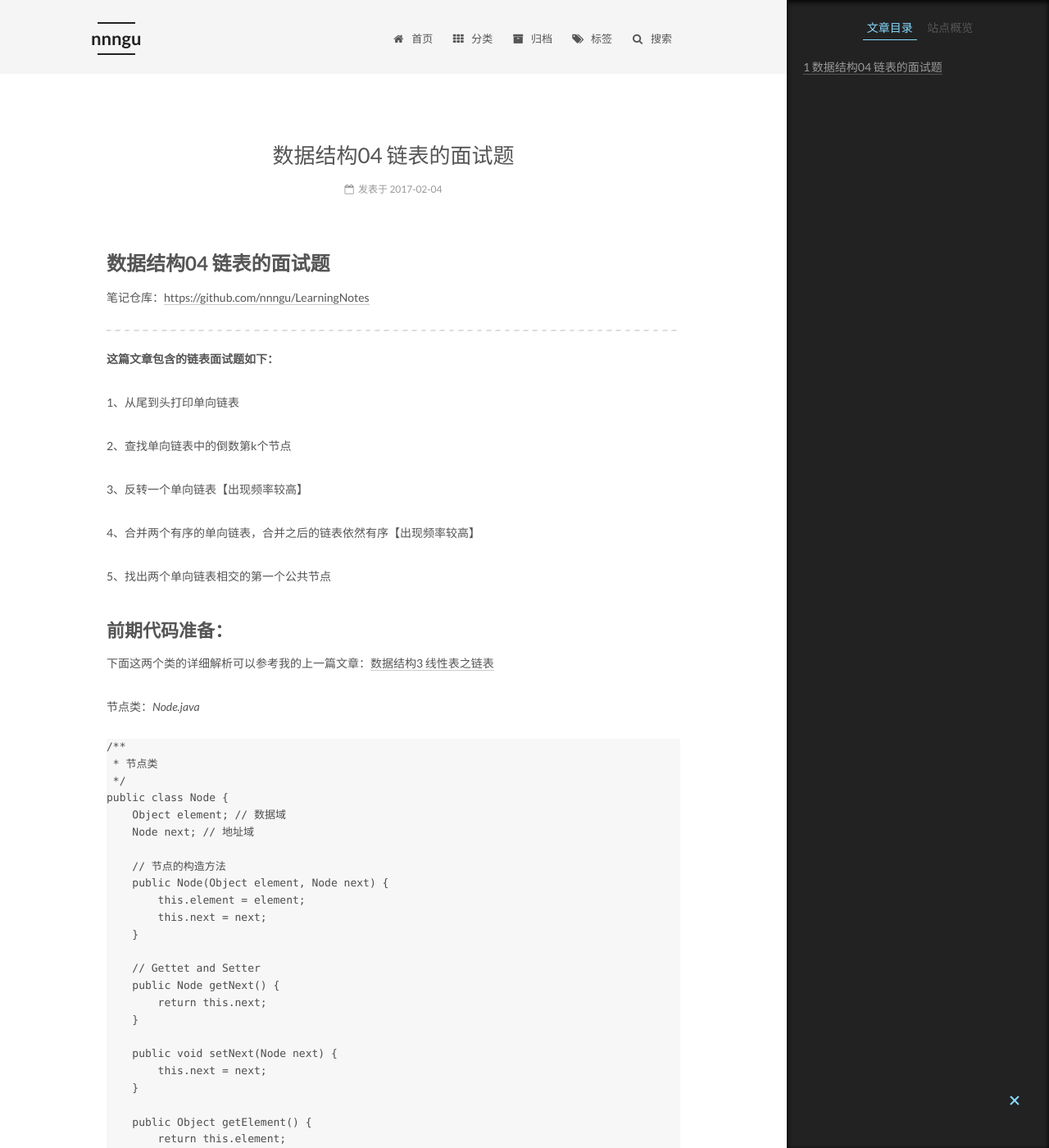
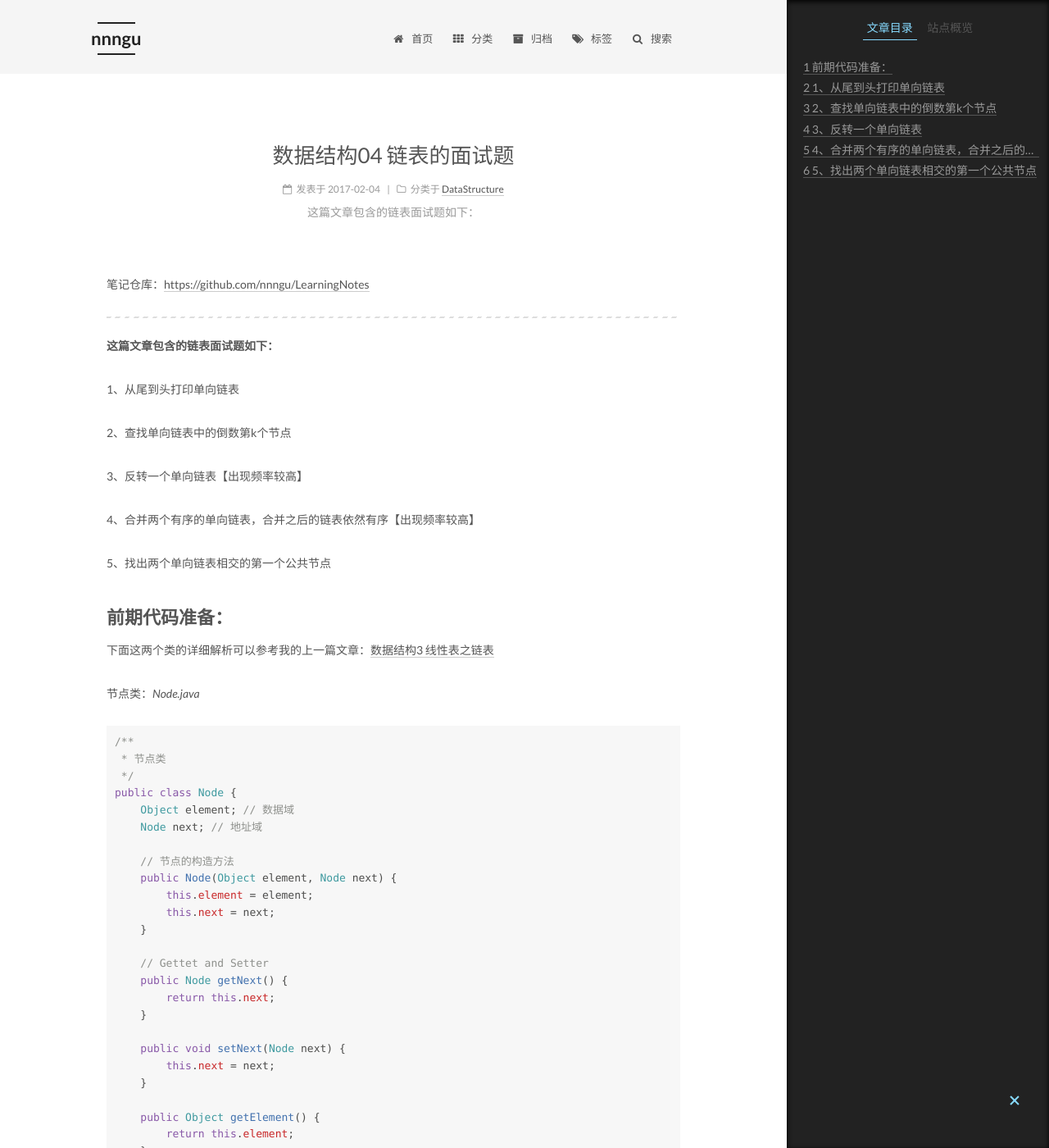
Before and after one commit to nnngu/LearningNotes, a Jekyll site: the page built from _posts/2017-02-04-数据结构04 链表的面试题.md, in a window 1280 px wide and 1400 px high. Shown: the whole window at 82% size. Built offline with Jekyll 4.4.1, drawn with Linux system fonts in a browser that asks for light colours; some of the changed text lies outside the part shown.

Commit message:
修改文件: _posts/2017-02-04-数据结构04 链表的面试题.md

````diff
--- a/_posts/2017-02-04-数据结构04 链表的面试题.md
+++ b/_posts/2017-02-04-数据结构04 链表的面试题.md
@@ -1,4 +1,7 @@
-# 数据结构04 链表的面试题
+---
+categories: DataStructure
+description: 这篇文章包含的链表面试题如下：
+---
 
 笔记仓库：[https://github.com/nnngu/LearningNotes](https://github.com/nnngu/LearningNotes)
 
@@ -22,7 +25,8 @@
 
 节点类：*Node.java*
 
-<pre>/**
+```java
+/**
  * 节点类
  */
 public class Node {
@@ -52,11 +56,13 @@ public class Node {
         this.element = element;
     }
 
-}</pre>
+}
+```
 
 链表类：*MyLinkedList.java*
 
-<pre>/**
+```java
+/**
  * 自己定义的一个链表类
  */
 public class MyLinkedList {
@@ -157,7 +163,8 @@ public class MyLinkedList {
         }
         System.out.println(tempNode.element);
     }
-}</pre>
+}
+```
 
 ## 1、从尾到头打印单向链表
 
@@ -169,7 +176,8 @@ public class MyLinkedList {
 
 *QuestionOneDemo.java*
 
-<pre>import org.junit.Test;
+```java
+import org.junit.Test;
 
 import java.util.Stack;
 
@@ -238,7 +246,8 @@ public class QuestionOneDemo {
         System.out.println("----原链表(依然保留了原来的顺序) end----");
 
     }
-}</pre>
+}
+```
 
 测试结果：
 
@@ -248,7 +257,8 @@ public class QuestionOneDemo {
 
 在 *QuestionOneDemo.java* 中添加方法2
 
-<pre>    /**
+```java
+/**
      * 从尾到头打印单向链表
      * 方法2：自己新建一个栈
      *
@@ -264,7 +274,8 @@ public class QuestionOneDemo {
         // 递归
         reversePrint2(head.next);
         System.out.println(head.getElement());
-    }</pre>
+    }
+```
 
 测试的方法和测试结果跟方法1一样，这里不再详细列出。
 
@@ -282,7 +293,8 @@ public class QuestionOneDemo {
 
 QuestionTwoDemo.java
 
-<pre>import org.junit.Test;
+```java
+import org.junit.Test;
 
 public class QuestionTwoDemo {
 
@@ -358,7 +370,8 @@ public class QuestionTwoDemo {
         node = reciprocalFindNode(myLinkedList, 4);
         System.out.println("链表的倒数第4个节点是：" + node.getElement());
     }
-}</pre>
+}
+```
 
 测试结果：
 
@@ -386,7 +399,8 @@ public class QuestionTwoDemo {
 
 在 QuestionTwoDemo.java 中添加方法
 
-<pre>    /**
+```java
+/**
      * 查找链表中的倒数第k个节点的方法2
      *
      * @param myLinkedList 需要查找的链表作为参数传递进来
@@ -414,7 +428,8 @@ public class QuestionTwoDemo {
         }
         // 当second节点走到最后一个节点时，first节点就是我们要找的节点
         return first;
-    }</pre>
+    }
+```
 
 测试的方法和测试结果跟前面的一样，这里不再详细列出。
 
@@ -452,7 +467,8 @@ public class QuestionTwoDemo {
 
 QuestionThreeDemo.java
 
-<pre>import org.junit.Test;
+```java
+import org.junit.Test;
 
 public class QuestionThreeDemo {
 
@@ -528,7 +544,8 @@ public class QuestionThreeDemo {
         myLinkedList.showAll();
         System.out.println("-----反转之后的链表end-------");
     }
-}</pre>
+}
+```
 
 测试结果：
 
@@ -584,7 +601,8 @@ public class QuestionThreeDemo {
 
  节点类：NumberNode.java
 
-<pre>public class NumberNode {
+```java
+public class NumberNode {
     Integer element; // 数据域
     NumberNode next; // 地址域
 
@@ -610,11 +628,13 @@ public class QuestionThreeDemo {
     public void setNext(NumberNode next) {
         this.next = next;
     }
-}</pre>
+}
+```
 
 链表类：MyNumberLinkedList.java
 
-<pre>public class MyNumberLinkedList {
+```java
+public class MyNumberLinkedList {
     // 头节点
     private NumberNode headNode;
     // 用来遍历链表的临时节点
@@ -711,11 +731,13 @@ public class QuestionThreeDemo {
         }
         System.out.println(tempNode.element);
     }
-}</pre>
+}
+```
 
 解答方法：QuestionFourDemo.java
 
-<pre>import org.junit.Test;
+```java
+import org.junit.Test;
 
 public class QuestionFourDemo {
 
@@ -826,7 +848,8 @@ public class QuestionFourDemo {
         newList.setHeadNode(newHeadNode);
         newList.showAll();
     }
-}</pre>
+}
+```
 
 测试结果：
 
@@ -868,7 +891,8 @@ public class QuestionFourDemo {
 
 QuestionFiveDemo.java
 
-<pre>import org.junit.Test;
+```java
+import org.junit.Test;
 
 public class QuestionFiveDemo {
 
@@ -982,7 +1006,8 @@ public class QuestionFiveDemo {
         NumberNode commonNode = getFirstCommonNode(node1_1, node2_4);
         System.out.println("第一个公共节点是：" + commonNode.getElement());
     }
-}</pre>
+}
+```
 
 测试结果：
 
````
